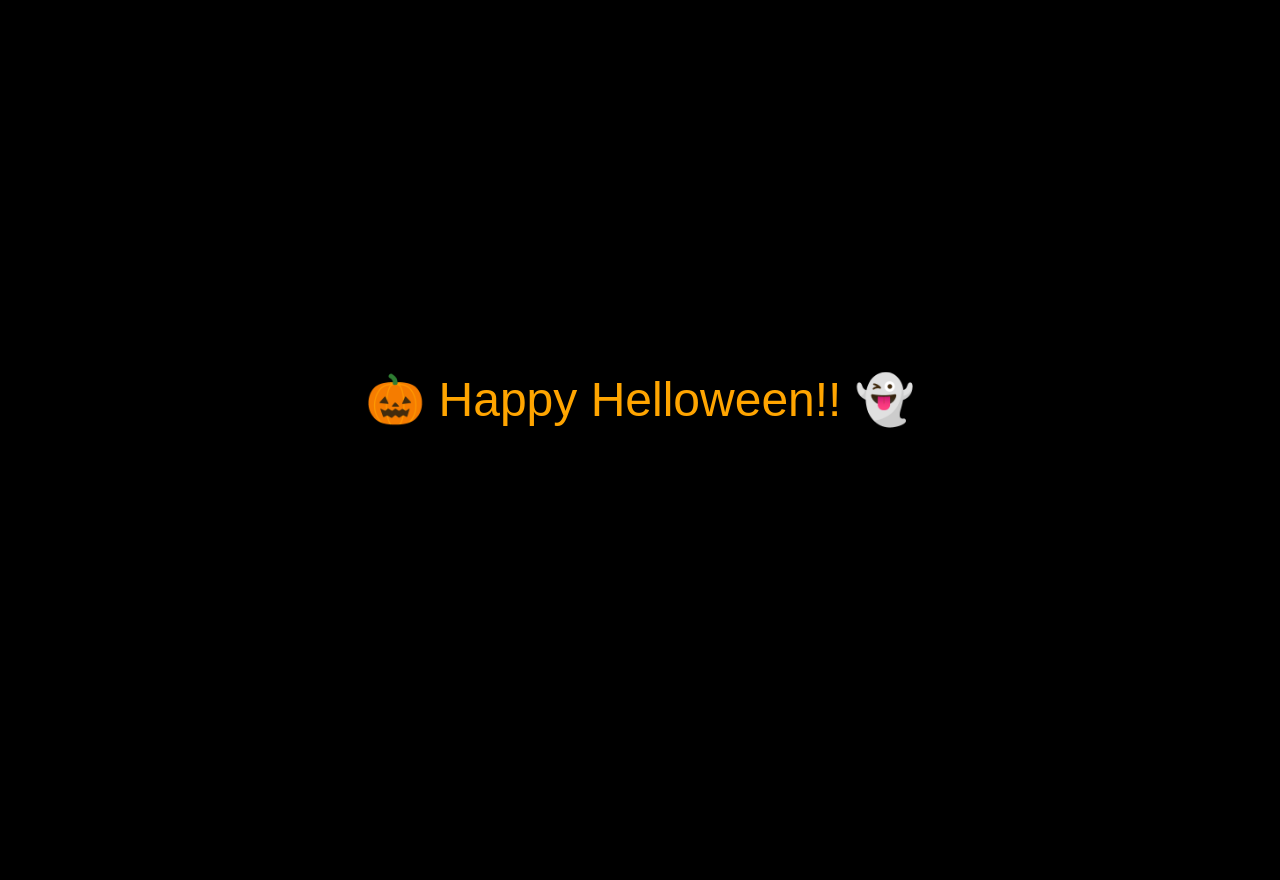
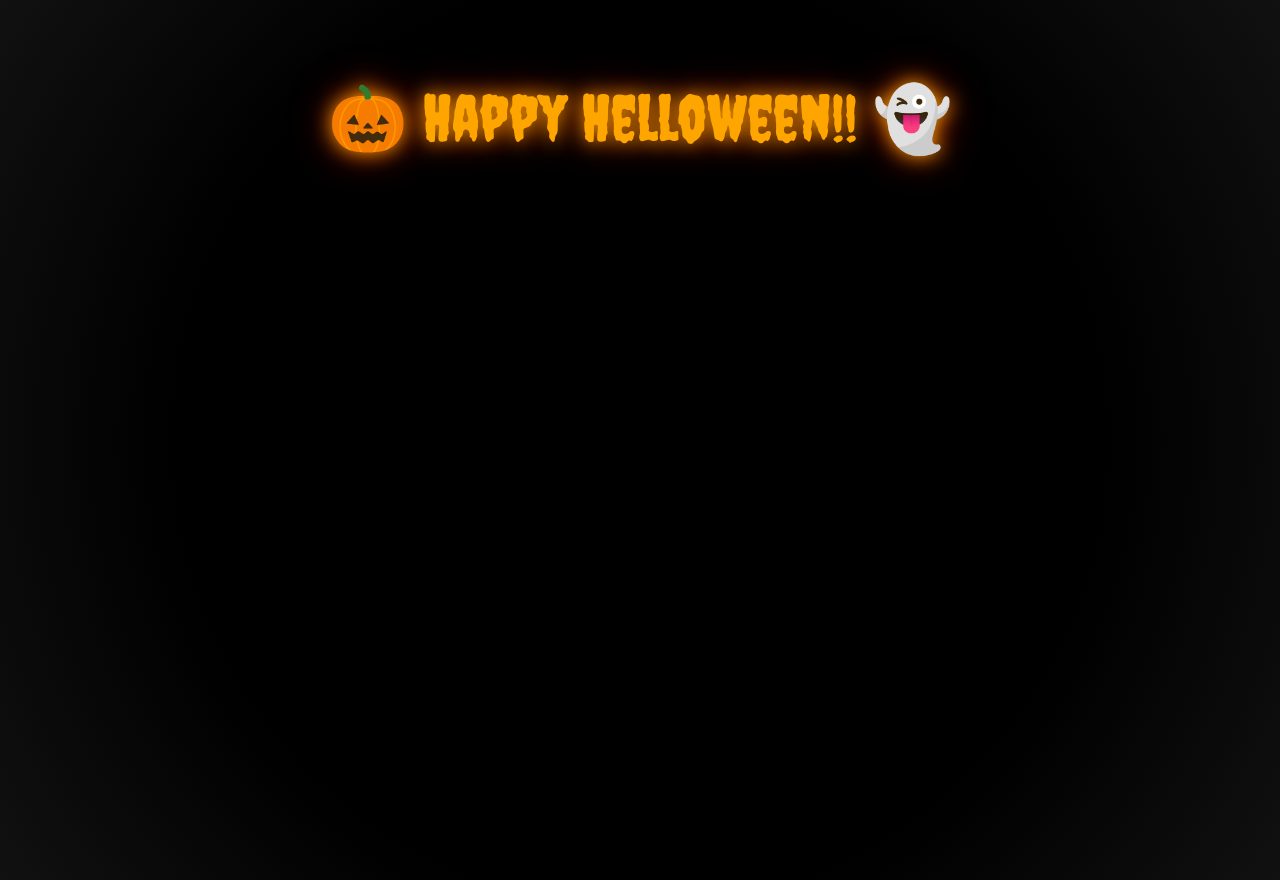
Before and after one commit to slacksec/rou, a plain HTML site: page halloween.html in a window 1280 px wide. Before the commit the page ends 800 px from the top, so only its background shows below. Drawn offline with Linux system fonts and the light colour scheme.

Commit message:
Update halloween.html

```diff
--- a/halloween.html
+++ b/halloween.html
@@ -4,16 +4,20 @@
   <meta charset="UTF-8">
   <title>Happy Helloween!!</title>
   <style>
+    @import url('https://fonts.googleapis.com/css2?family=Creepster&display=swap');
+
     body {
       margin: 0;
       height: 100vh;
+      background: radial-gradient(circle at center, #000 60%, #111);
+      color: orange;
+      font-family: 'Creepster', cursive;
+      text-shadow: 0 0 20px orange, 0 0 40px darkred;
       display: flex;
       justify-content: center;
-      align-items: center;
-      background: black;
-      color: orange;
-      font-family: sans-serif;
-      font-size: 3rem;
+      align-items: flex-start;
+      padding-top: 80px;
+      font-size: 4rem;
     }
   </style>
 </head>
```
